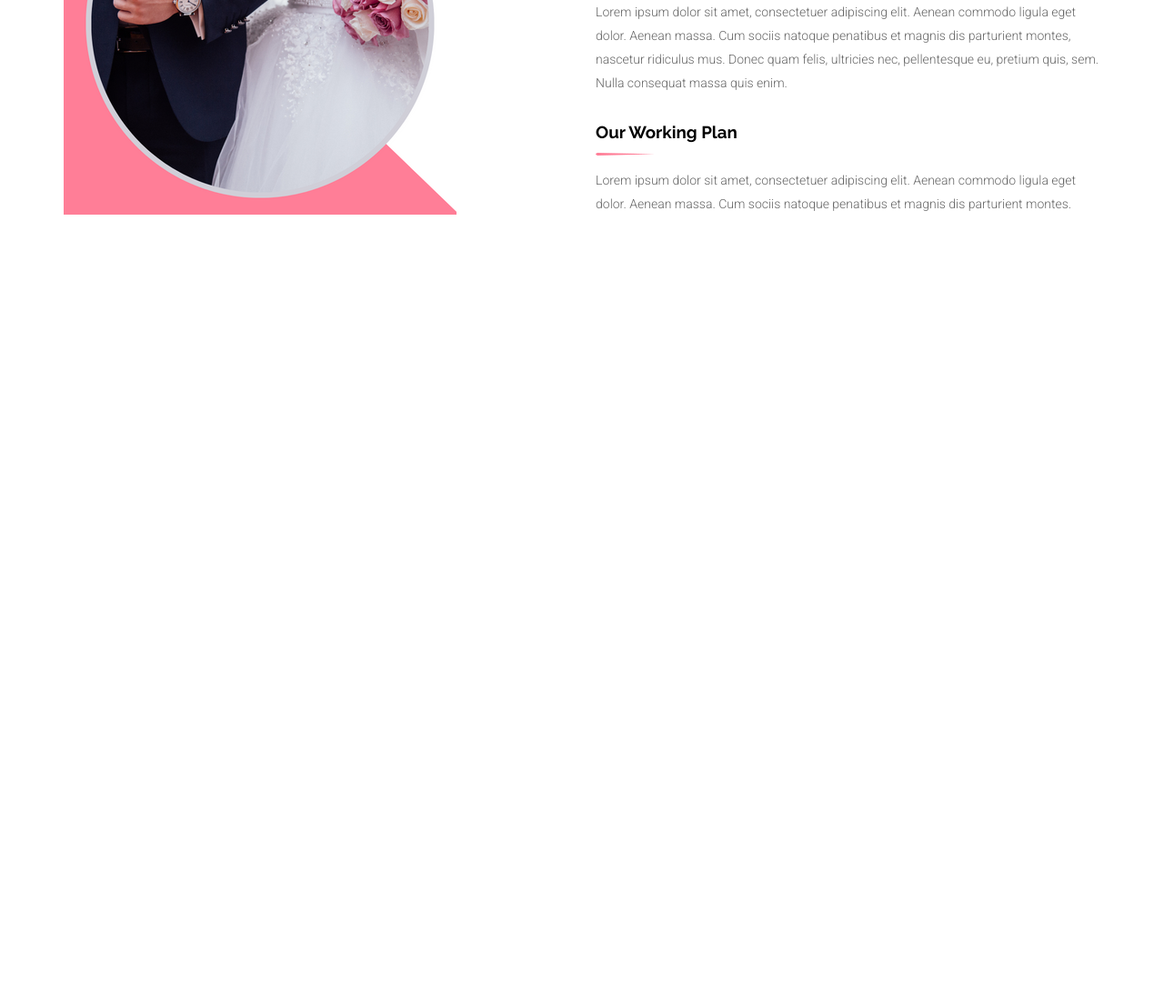
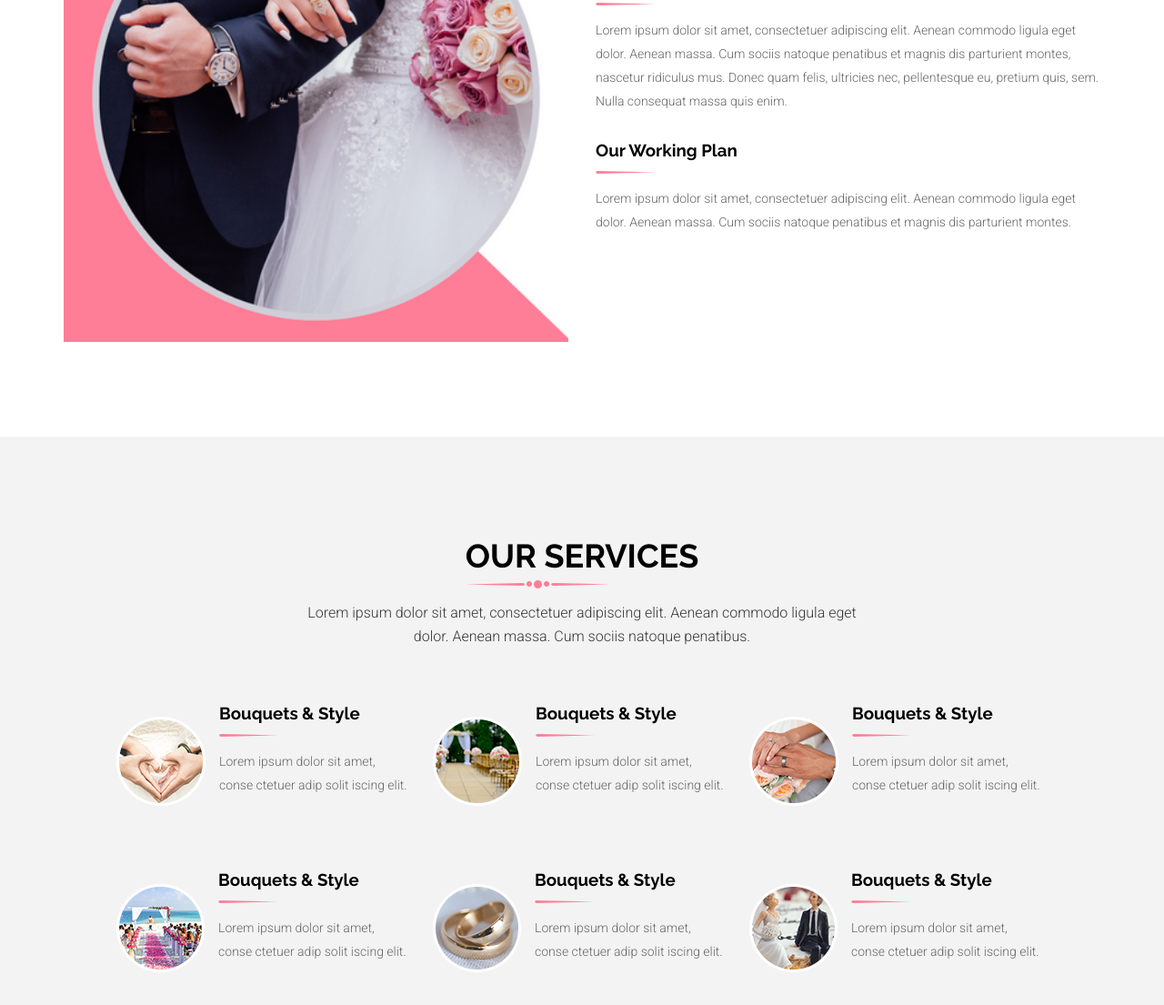
Before and after one commit to Brilliant-Developer1/wedding_planner, a plain HTML site: page index.html in a window 1280 px wide. Shown: the part 1217-2322 px from the top of the page at 91% size. Before the commit the page ends 1584 px from the top, so only its background shows below. Drawn offline with Linux system fonts and the light colour scheme.

Commit message:
Our Services Section added

```diff
--- a/index.html
+++ b/index.html
@@ -9,7 +9,7 @@
     />
     <link type="text/css" rel="stylesheet" href="styles/style.css" />
     <link type="text/css" rel="stylesheet" href="styles/navStyles.css" />
-    <link type="text/css" rel="stylesheet" href="styles/aboutUs.css" />
+    <link type="text/css" rel="stylesheet" href="styles/services.css" />
     <title>💏 WEDDY</title>
   </head>
   <body>
@@ -100,7 +100,8 @@
     </header>
     <!-- Navigation and Hero section End-->
     <main>
-      <section class="flex_column section-container">
+      <!-- About section Start-->
+      <section id="aboutUs" class="flex_column section-container">
         <div class="section_header flex_column">
           <div>
             <h2>ABOUT US</h2>
@@ -114,9 +115,13 @@
             penatibus.
           </p>
         </div>
-        <div id="aboutUs" class="flex_row aboutUs_content">
+        <div class="flex_row content_container">
           <div class="content">
-            <img src="./assests/aboutUs_image.png" alt="AboutUs image" />
+            <img
+              class="aboutUs_image"
+              src="./assests/aboutUs_image.png"
+              alt="AboutUs image"
+            />
           </div>
           <div class="content">
             <div>
@@ -163,6 +168,118 @@
           </div>
         </div>
       </section>
+      <!-- About section End-->
+      <!-- Services section Start-->
+      <section id="services">
+        <div class="flex_column section-container">
+          <div class="section_header flex_column">
+            <div>
+              <h2>OUR SERVICES</h2>
+              <div>
+                <img src="./assests/title-img.png" alt="title image" />
+              </div>
+            </div>
+            <p>
+              Lorem ipsum dolor sit amet, consectetuer adipiscing elit. Aenean
+              commodo ligula eget dolor. Aenean massa. Cum sociis natoque
+              penatibus.
+            </p>
+          </div>
+          <div class="row services_container">
+            <div class="col-lg-4 col-md-6 col-sm-12 services_content_container">
+              <div><img src="/assests/weddy-img-1.png" alt="weddy-img" /></div>
+              <div class="services_content_container_text">
+                <div>
+                  <h3>Bouquets & Style</h3>
+                  <div>
+                    <img src="./assests/title-img2.png" alt="title image-2" />
+                  </div>
+                </div>
+                <p>
+                  Lorem ipsum dolor sit amet, conse ctetuer adip solit iscing
+                  elit.
+                </p>
+              </div>
+            </div>
+            <div class="col-lg-4 col-md-6 col-sm-12 services_content_container">
+              <div><img src="/assests/weddy-img-2.png" alt="weddy-img" /></div>
+              <div class="services_content_container_text">
+                <div>
+                  <h3>Bouquets & Style</h3>
+                  <div>
+                    <img src="./assests/title-img2.png" alt="title image-2" />
+                  </div>
+                </div>
+                <p>
+                  Lorem ipsum dolor sit amet, conse ctetuer adip solit iscing
+                  elit.
+                </p>
+              </div>
+            </div>
+            <div class="col-lg-4 col-md-6 col-sm-12 services_content_container">
+              <div><img src="/assests/weddy-img-3.png" alt="weddy-img" /></div>
+              <div class="services_content_container_text">
+                <div>
+                  <h3>Bouquets & Style</h3>
+                  <div>
+                    <img src="./assests/title-img2.png" alt="title image-2" />
+                  </div>
+                </div>
+                <p>
+                  Lorem ipsum dolor sit amet, conse ctetuer adip solit iscing
+                  elit.
+                </p>
+              </div>
+            </div>
+            <div class="col-lg-4 col-md-6 col-sm-12 services_content_container">
+              <div><img src="/assests/weddy-img-4.png" alt="weddy-img" /></div>
+              <div class="services_content_container_text">
+                <div>
+                  <h3>Bouquets & Style</h3>
+                  <div>
+                    <img src="./assests/title-img2.png" alt="title image-2" />
+                  </div>
+                </div>
+                <p>
+                  Lorem ipsum dolor sit amet, conse ctetuer adip solit iscing
+                  elit.
+                </p>
+              </div>
+            </div>
+            <div class="col-lg-4 col-md-6 col-sm-12 services_content_container">
+              <div><img src="/assests/weddy-img-5.png" alt="weddy-img" /></div>
+              <div class="services_content_container_text">
+                <div>
+                  <h3>Bouquets & Style</h3>
+                  <div>
+                    <img src="./assests/title-img2.png" alt="title image-2" />
+                  </div>
+                </div>
+                <p>
+                  Lorem ipsum dolor sit amet, conse ctetuer adip solit iscing
+                  elit.
+                </p>
+              </div>
+            </div>
+            <div class="col-lg-4 col-md-6 col-sm-12 services_content_container">
+              <div><img src="/assests/weddy-img-6.png" alt="weddy-img" /></div>
+              <div class="services_content_container_text">
+                <div>
+                  <h3>Bouquets & Style</h3>
+                  <div>
+                    <img src="./assests/title-img2.png" alt="title image-2" />
+                  </div>
+                </div>
+                <p>
+                  Lorem ipsum dolor sit amet, conse ctetuer adip solit iscing
+                  elit.
+                </p>
+              </div>
+            </div>
+          </div>
+        </div>
+      </section>
+      <!-- Services section End-->
     </main>
     <footer></footer>
   </body>
--- a/styles/aboutUs.css
+++ /dev/null
@@ -1,4 +0,0 @@
-.aboutUs_content {
-  padding-top: 100px;
-  align-items: flex-start;
-}
--- /dev/null
+++ b/styles/services.css
@@ -0,0 +1,59 @@
+/* 12-column grid system */
+.services_container {
+  max-width: 1140px;
+  margin: 0 auto;
+  justify-content: center;
+  display: flex;
+  flex-wrap: wrap;
+}
+.services_content_container {
+  padding: 50px 10px 0px;
+  display: flex;
+  gap: 15px;
+  flex-direction: row;
+  align-items: center;
+}
+.services_content_container p {
+  padding-top: 10px;
+  padding-bottom: 30px;
+  color: #666666;
+}
+#services {
+  background-color: #f3f3f3;
+}
+.services_content_container_text {
+  width: 100%;
+  max-width: 212px;
+}
+
+/* Large screen (desktop) styles */
+@media screen and (max-width: 1024px) {
+  .services_content_container {
+    flex-direction: column;
+  }
+}
+@media (min-width: 768px) {
+  .col-lg-4 {
+    width: calc(33.33% - 2rem); /* 33.33% width with some gutter */
+  }
+  .col-lg-8 {
+    width: calc(66.66% - 2rem); /* 66.66% width with some gutter */
+  }
+}
+
+/* Medium screen (tablet) styles */
+@media (min-width: 576px) and (max-width: 767px) {
+  .col-md-6 {
+    width: calc(50% - 1rem); /* 50% width with some gutter */
+  }
+}
+
+/* Small screen (mobile) styles */
+@media (max-width: 575px) {
+  .col-sm-12 {
+    width: 100%; /* Full width */
+  }
+  .services_content_container_text {
+    text-align: center;
+  }
+}
--- a/styles/style.css
+++ b/styles/style.css
@@ -5,7 +5,7 @@
   /* -webkit-font-smoothing: antialiased;
   -webkit-overflow-scrolling: touch;
   overflow-x: hidden; */
-  scroll-behavior: smooth;
+  /* scroll-behavior: smooth; */
 }
 
 body {
@@ -59,7 +59,9 @@ p {
   align-items: center;
   justify-content: center;
 }
-
+.section_header {
+  padding: 10px;
+}
 .section_header h2 {
   font-size: 36px;
   text-transform: uppercase;
@@ -75,14 +77,35 @@ p {
   padding-top: 10px;
   text-align: center;
 }
-
+.content_container {
+  padding-top: 100px;
+  align-items: flex-start;
+}
 .content {
   width: 100%;
   max-width: 712px;
   padding: 0px 15px;
+}
+.aboutUs_image {
+  width: 100%;
+  height: auto;
 }
 .content p {
   padding-top: 10px;
   padding-bottom: 30px;
   color: #666666;
 }
+
+@media screen and (max-width: 1024px) {
+  .flex_row {
+    flex-direction: column;
+  }
+  .content {
+    width: auto;
+    margin: 0 auto;
+  }
+}
+@media screen and (max-width: 768px) {
+}
+@media screen and (max-width: 480px) {
+}
```
Also changed, not shown: assests/weddy-img-1.png (added), assests/weddy-img-2.png (added), assests/weddy-img-3.png (added), assests/weddy-img-4.png (added), assests/weddy-img-5.png (added), assests/weddy-img-6.png (added), 1 other file.
